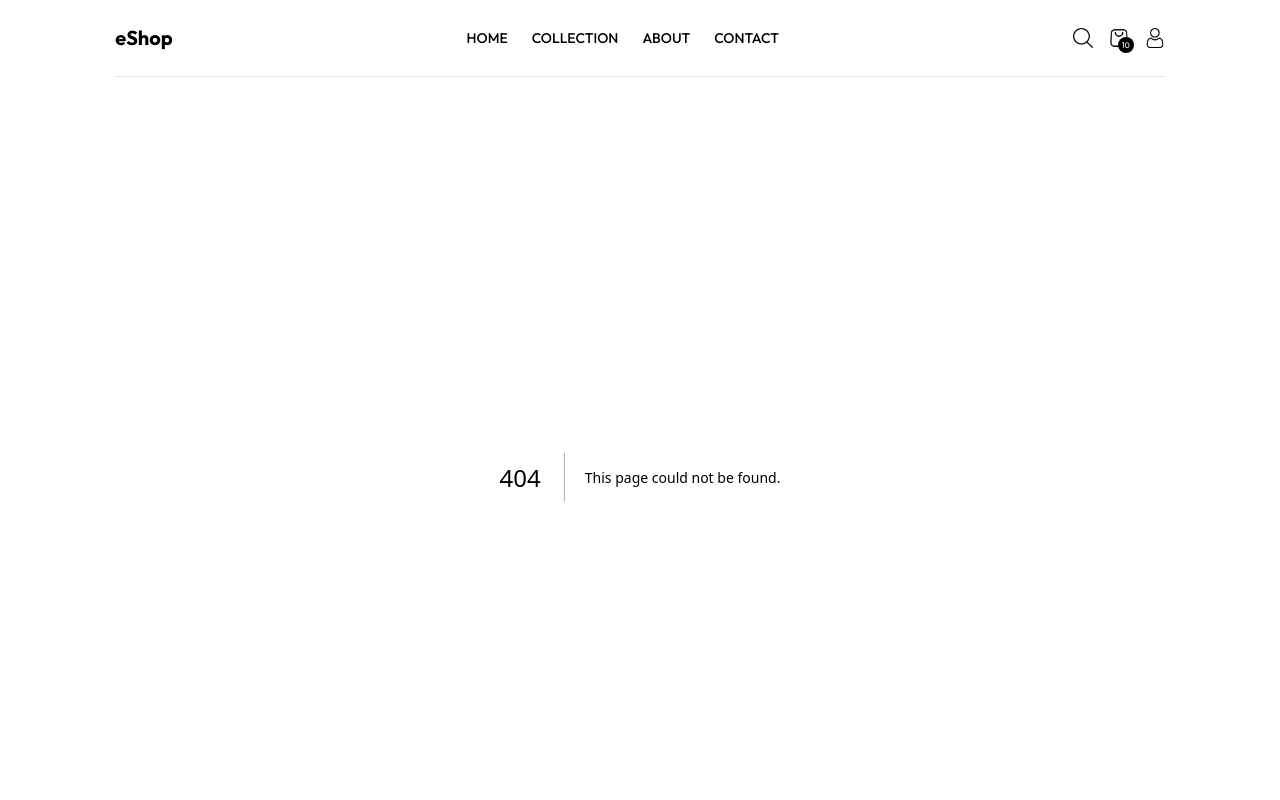
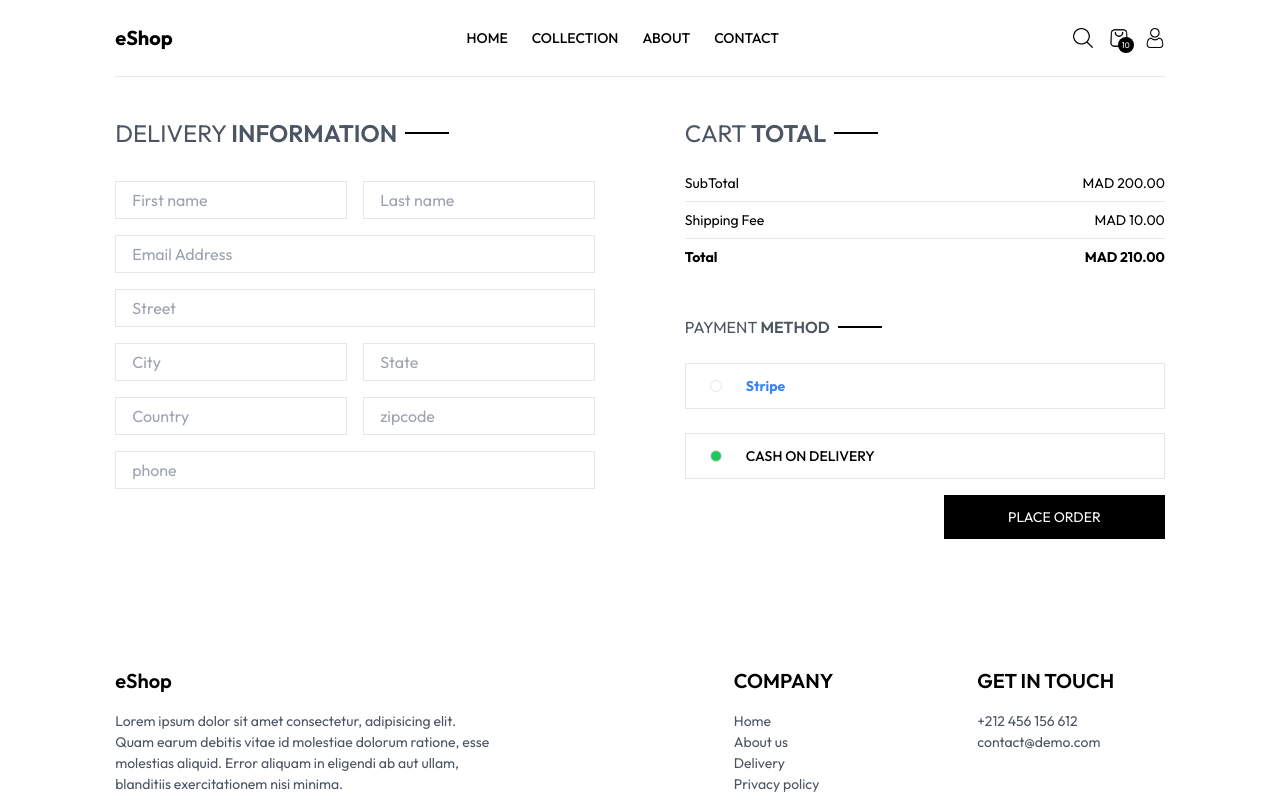
Before and after one commit to Anasoud1/ecommerce-shop, a Next.js app: page /place-order in a window 1280 px wide. Before the commit this address had no page. Shown: the top 800 px of the page. Built offline with nearby package versions, Linux system fonts and the light colour scheme.

Commit message:
adding order place page

```diff
--- a/src/app/(routes)/cart/page.jsx
+++ b/src/app/(routes)/cart/page.jsx
@@ -1,9 +1,15 @@
+'use client'
+import CartTotal from '@/components/CartTotal'
 import Title from '@/components/Title'
-import { Trash, Trash2Icon } from 'lucide-react'
+import { Trash2Icon } from 'lucide-react'
 import Image from 'next/image'
+import { useRouter } from 'next/navigation'
 import React from 'react'
 
 const Cart = () => {
+
+  const router = useRouter()
+
   return (
     <div className='pt-10'>
       <Title text1={'YOUR'} text2={'CART'} />
@@ -43,23 +49,9 @@ const Cart = () => {
       {/* ------- Cart Total ------- */}
       <div className='pt-16 flex justify-end'>
         <div className='w-full sm:max-w-[450px]'>
-          <Title text1={'CART'} text2={'TOTAL'} />
-          <div className='pt-6 text-sm'>
-            <div className='flex justify-between gap-6 border-b pb-2'>
-              <p>SubTotal</p>
-              <p>MAD 200.00</p>
-            </div>
-            <div className='flex justify-between gap-6 border-b py-2'>
-              <p>Shipping Fee</p>
-              <p>MAD 10.00</p>
-            </div>
-            <div className='flex justify-between gap-6 font-bold py-2'>
-              <p>Total</p>
-              <p>MAD 210.00</p>
-            </div>
-          </div>
+          <CartTotal />
           <div className='flex justify-end pt-6'>
-            <button className='py-3 px-8 bg-black text-white text-sm'>PROCEED TO CHECKOUT</button>
+            <button onClick={() => router.push('/place-order')} className='py-3 px-8 bg-black text-white text-sm'>PROCEED TO CHECKOUT</button>
           </div>
         </div>
 
--- /dev/null
+++ b/src/app/(routes)/place-order/page.jsx
@@ -0,0 +1,62 @@
+'use client'
+import CartTotal from '@/components/CartTotal'
+import Title from '@/components/Title'
+import React, { useState } from 'react'
+
+const PlaceOrder = () => {
+
+    const [paymentMethod, setPaymentMethod] = useState('cod')
+
+  return (
+    <div className='pt-10'>
+
+
+
+        <div className='flex flex-col lg:flex-row gap-4 md:items-start justify-between'>
+
+            <form className='w-full mx-auto lg:mx-0 md:max-w-[480px] flex flex-col gap-y-4'>
+                <Title text1={'DELIVERY'} text2={'INFORMATION'}/>
+                <div className='grid grid-cols-2 gap-4 pt-4'>
+                    <input type="text" placeholder='First name' className='border  px-4 py-1.5'/>
+                    <input type="text" placeholder='Last name' className='border px-4 py-1.5'/>
+                </div>
+                <input type="email" placeholder='Email Address' className='border px-4 py-1.5'/>
+                <input type="text" placeholder='Street' className='border px-4 py-1.5'/>
+                <div className='grid grid-cols-2 gap-4'>
+                    <input type="text" placeholder='City' className='border px-4 py-1.5'/>
+                    <input type="text" placeholder='State' className='border px-4 py-1.5'/>
+                </div>
+                <div className='grid grid-cols-2 gap-4'>
+                    <input type="text" placeholder='Country' className='border px-4 py-1.5'/>
+                    <input type="number" placeholder='zipcode' className='border px-4 py-1.5'/>
+                </div>
+
+                <input type="text" placeholder='phone' className='border px-4 py-1.5'/>
+
+            </form>
+            <div className='pt-16 mx-auto lg:mx-0 xl:pt-0 w-full md:max-w-[480px]'>
+                <CartTotal />
+                <div className='text-xs pt-10'>
+                    <Title text1={'PAYMENT'} text2={'METHOD'} size={'text-base'}/>
+
+                    <div onClick={() => setPaymentMethod('stripe')} className='flex items-center gap-6 border px-6 py-3 mt-6 cursor-pointer'>
+                        <hr className={`${paymentMethod === 'stripe'? 'bg-green-500': ''} border w-[12px] h-[12px]  rounded-full`}/>
+                        <p className='text-sm flex items-center gap-2 text-blue-500 font-bold'>Stripe</p>
+                    </div>
+
+                    <div onClick={() => setPaymentMethod('cod')} className='flex items-center gap-6 border px-6 py-3 mt-6 cursor-pointer'>
+                        <hr className={`${paymentMethod === 'cod'? 'bg-green-500': ''} border w-[12px] h-[12px]  rounded-full`}/>
+                        <p className='text-sm flex items-center gap-2 font-medium'>CASH ON DELIVERY</p>
+                    </div>
+                    <div className='pt-4 flex justify-end'>
+                        <button className='py-3 px-16 bg-black text-white text-sm'>PLACE ORDER</button>
+                    </div>
+                </div>
+            </div>
+        </div>
+
+    </div>
+  )
+}
+
+export default PlaceOrder
--- /dev/null
+++ b/src/components/CartTotal.jsx
@@ -0,0 +1,26 @@
+import React from 'react'
+import Title from './Title'
+
+const CartTotal = () => {
+  return (
+    <div>
+        <Title text1={'CART'} text2={'TOTAL'} />
+          <div className='pt-6 text-sm'>
+            <div className='flex justify-between gap-6 border-b pb-2'>
+              <p>SubTotal</p>
+              <p>MAD 200.00</p>
+            </div>
+            <div className='flex justify-between gap-6 border-b py-2'>
+              <p>Shipping Fee</p>
+              <p>MAD 10.00</p>
+            </div>
+            <div className='flex justify-between gap-6 font-bold py-2'>
+              <p>Total</p>
+              <p>MAD 210.00</p>
+            </div>
+          </div>
+    </div>
+  )
+}
+
+export default CartTotal
--- a/src/components/Title.jsx
+++ b/src/components/Title.jsx
@@ -1,9 +1,9 @@
 import React from 'react'
 
-const Title = ({text1, text2}) => {
+const Title = ({text1, text2, size='text-xl md:text-2xl '}) => {
   return (
     <div className='flex items-center gap-2 '>
-        <h1 className='text-2xl text-gray-600'>{text1} <span className='font-semibold'>{text2}</span> </h1>
+        <h1 className={`${size} text-gray-600`}>{text1} <span className='font-semibold'>{text2}</span> </h1>
         <hr className='w-11 border-[1.5px] border-black'/>
     </div>
   )
```
